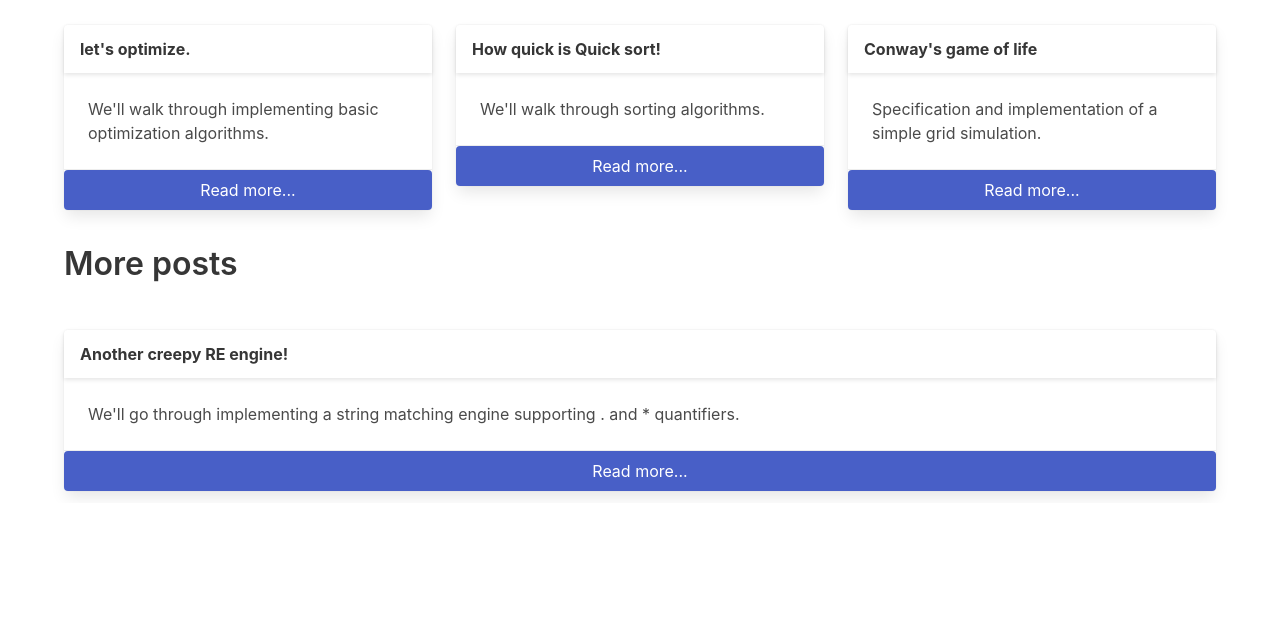
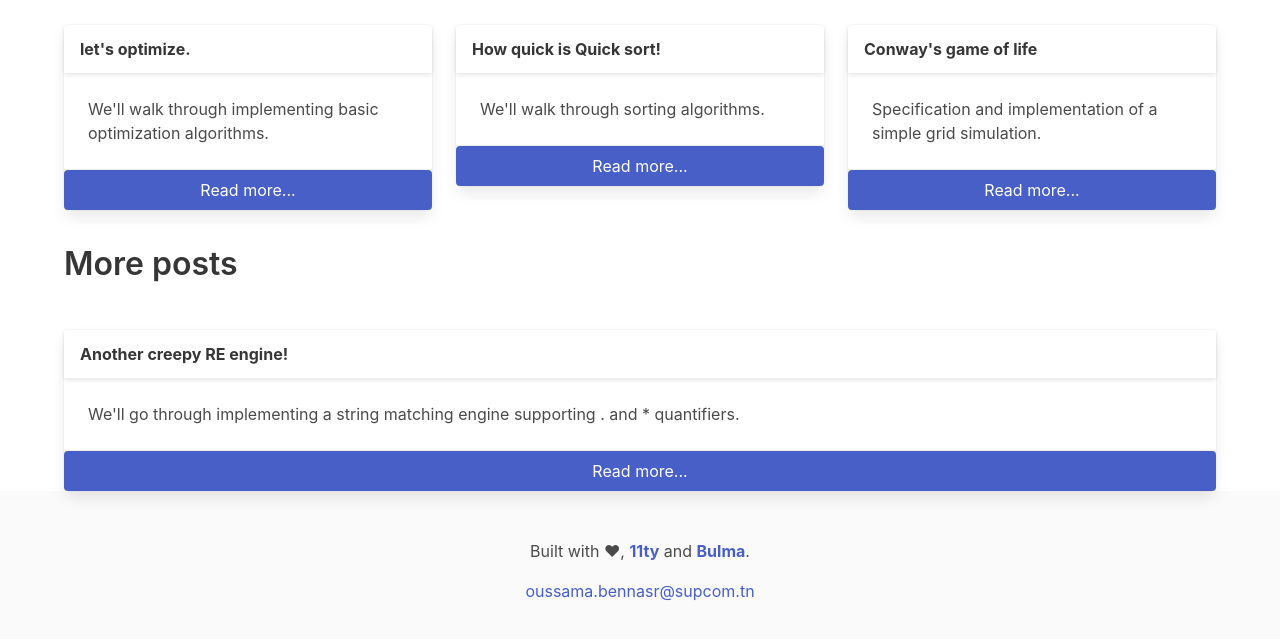
Before and after one commit to Oussama-Ben-Nasr/Oussama-Ben-Nasr.github.io, an Eleventy site: page index.njk in a window 1280 px wide. Shown: the part 563-1202 px from the top of the page. Before the commit the page ends 1066 px from the top, so only its background shows below. Built offline with nearby package versions, Linux system fonts and the light colour scheme; Eleventy itself is replaced by a stand-in of ours; files that its build step writes are made by us from their sources; files whose address does not match are found by name.

Commit message:
style: added footer

```diff
--- /dev/null
+++ b/_includes/foot.njk
@@ -0,0 +1,10 @@
+<footer class="footer">
+  <div class="content has-text-centered">
+    <p>
+      Built with &#10084, <a href="https://www.11ty.dev/"><strong>11ty</strong></a> and <a href="https://bulma.io/"><strong>Bulma</strong></a>.
+    </p>
+    <p>
+      <a href="mailto:oussama.bennasr@supcom.tn">oussama.bennasr@supcom.tn</a>
+    </p>
+  </div>
+</footer>
--- a/_includes/layouts/base.njk
+++ b/_includes/layouts/base.njk
@@ -12,5 +12,6 @@
 		<main>
 			{{ content | safe }}
 		</main>
+		{% include "foot.njk" %}
 	</body>
 </html>
```
Also changed, not shown: .eleventy.js, 1 other file.
